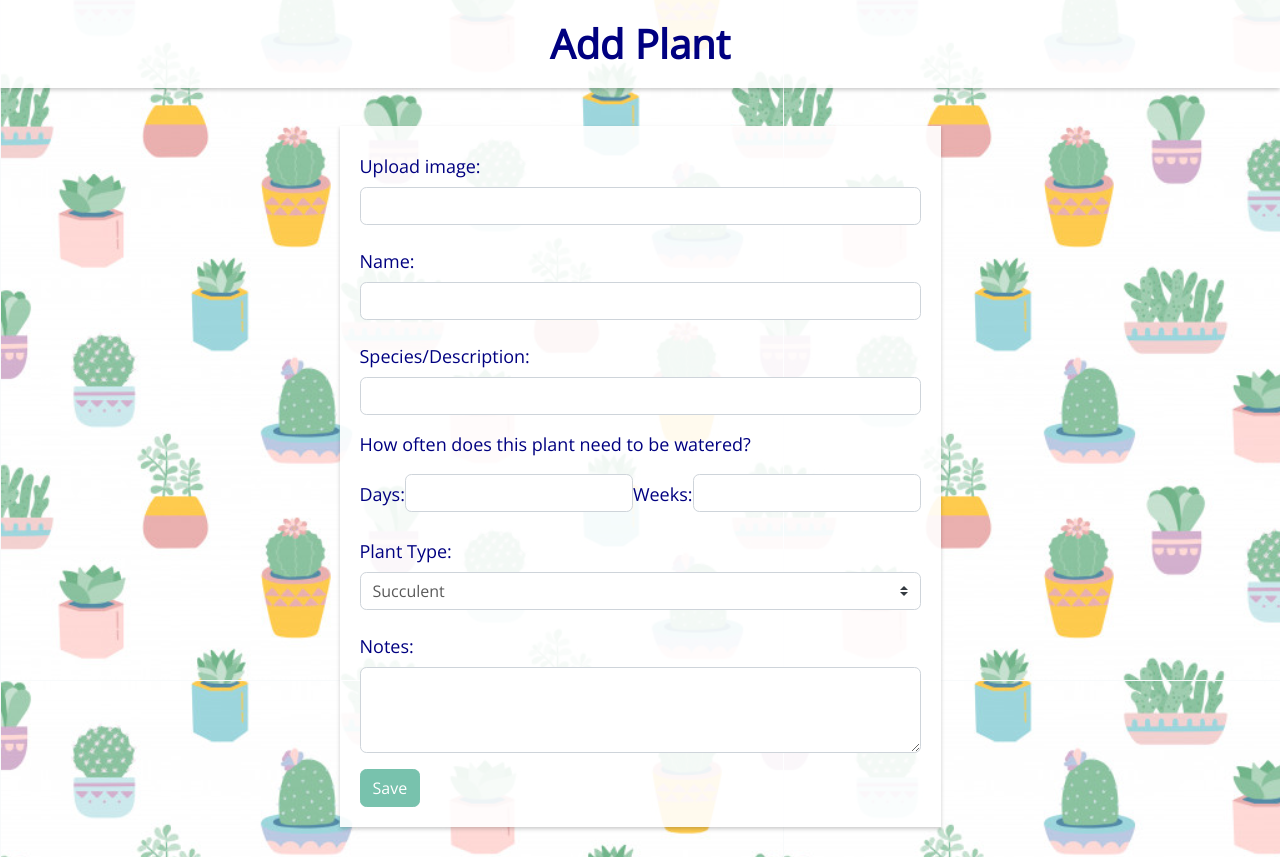
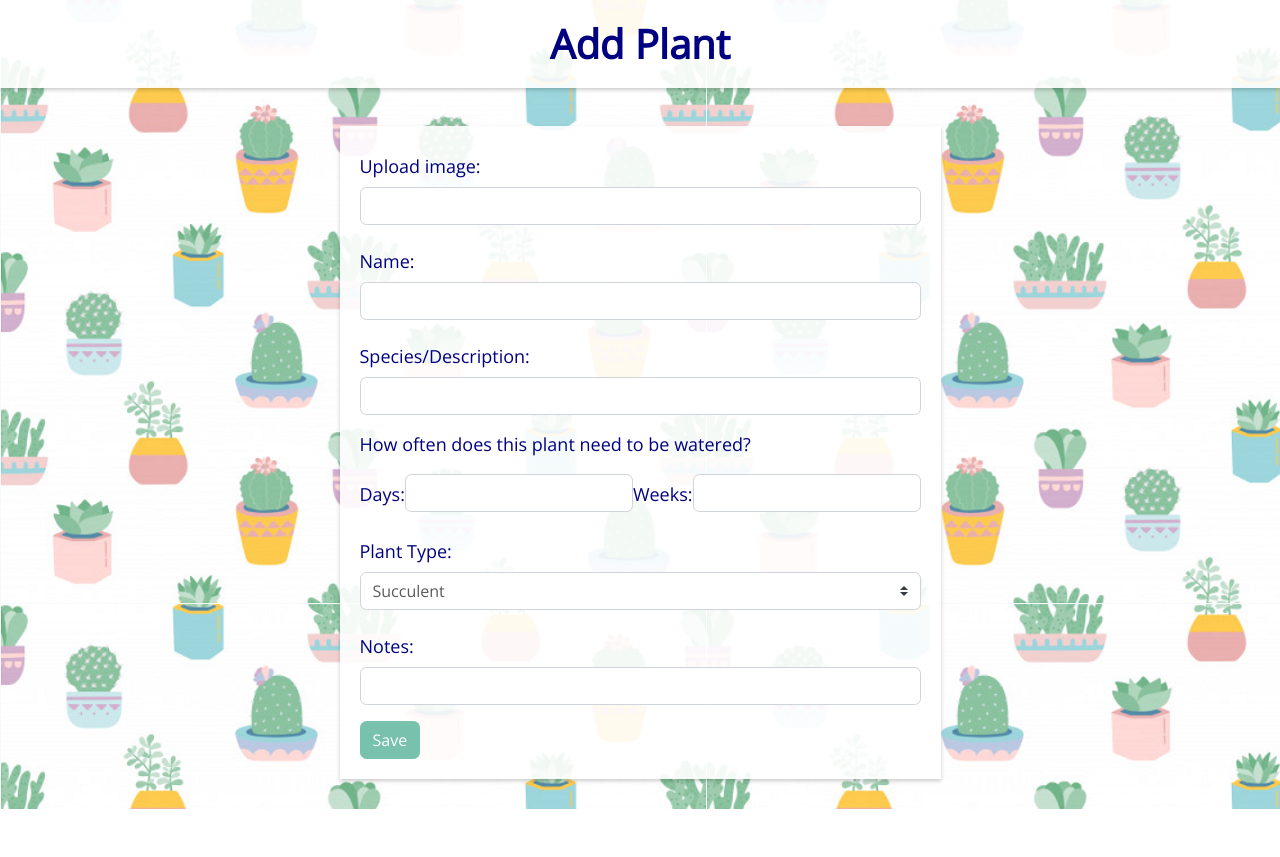
Before and after one commit to erinepolley/Capstone-Back-End, a Django app: page /plant/form in a window 1280 px wide. Shown: the part 101-958 px from the top of the page. After the commit the page ends 910 px from the top, so only its background shows below. Run offline with Django 3.2, Linux system fonts and the light colour scheme; the visitor is signed in with stand-in values (Sample User, id 1); data comes from the database, SQL or seed files in the repository; parts of the project's set-up code (start-up, migrations or seed data) failed here and were passed over; some libraries are stand-ins or nearby versions.

Commit message:
changed textarea to text. Added a new background

```diff
--- a/backendapp/static/scripts/plant_water.js
+++ b/backendapp/static/scripts/plant_water.js
@@ -1,25 +1,8 @@
 console.log("Hullo!")
 
 document.querySelector("body").addEventListener("click", (evt) => {
-  // alert("The water button was just clicked.")
   if (evt.target.id.startsWith("water")) {
         const name = evt.target.id.split("--")[1]
         alert(`${name} has been watered!`)
     }
 })
-
-// let mainNav = document.getElementById('menu-items');
-// let hamburgerContainer = document.getElementById('hamburger-container');
-
-// hamburgerContainer.addEventListener('click', () => {
-//     mainNav.classList.toggle('active');
-// });
-
-const responsiveNav = () => {
-    let menu = document.getElementById("menu-items");
-    if (menu.className === "topnav") {
-      menu.className += " responsive";
-    } else {
-      menu.className = "topnav";
-    }
-  }
--- a/backendapp/static/styles/base.css
+++ b/backendapp/static/styles/base.css
@@ -6,7 +6,7 @@
 body {
     font-family: 'Open Sans', sans-serif;
     /* background-image: url("../images/geometric-leaves.png"); */
-    background-image: url("../images/succulents.png");
+    background-image: url("../images/newsucculents.png");
     background-repeat: repeat;
     background-attachment: fixed;
     height: 100%;
--- a/backendapp/templates/plant_form.html
+++ b/backendapp/templates/plant_form.html
@@ -60,7 +60,7 @@
         <fieldset>
           <div class="form-group">
             <label class="col-form-label" for="notes">Notes: </label><br>
-            <textarea class="form-control" id="notes" type="textarea" name="notes" value="{{ plant.notes }}" rows="3"></textarea>
+            <input class="form-control" id="notes" type="text" name="notes" value="{{ plant.notes }}" rows="3"></input>
           </div>
         </fieldset>
 
```
Also changed, not shown: backendapp/views/plants/watering.py (+6 -6 lines), backendapp/static/images/newsucculents.png (added).
